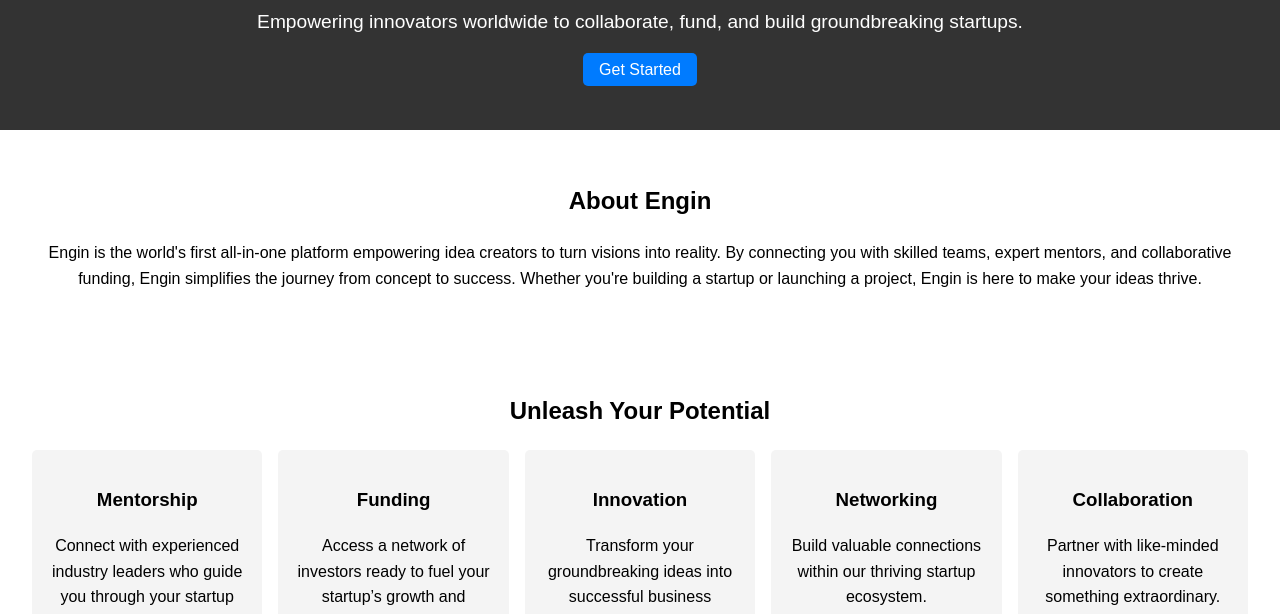
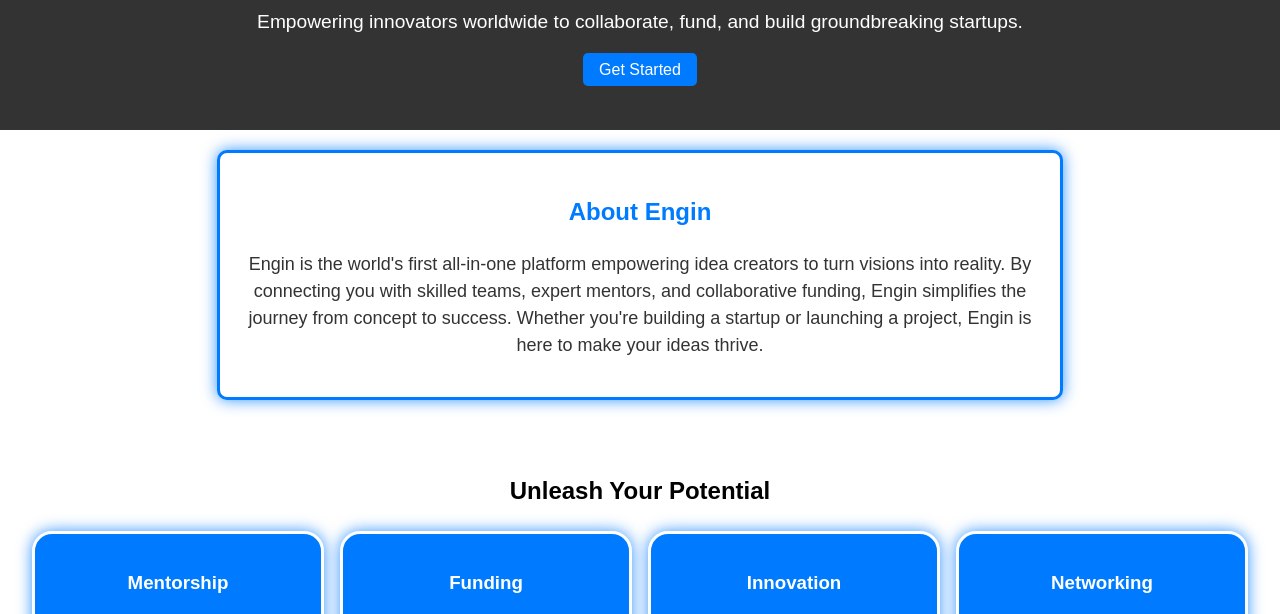
Before and after one commit to mohammedabsal/Engin, a plain HTML site: page frontend/index.html in a window 1280 px wide. Shown: the part 182-796 px from the top of the page. Drawn offline with Linux system fonts and the light colour scheme.

Commit message:
updated css styles

```diff
--- a/frontend/styles.css
+++ b/frontend/styles.css
@@ -54,19 +54,54 @@
     padding: 2rem;
     text-align: center;
 }
+#about {
+    border: 3px solid #007bff; /* Blue outline */
+    padding: 20px; /* Space inside the box */
+    width: 80%; /* Adjust width as needed */
+    margin: 20px auto; /* Centering the box */
+    border-radius: 10px; /* Optional: Rounded corners */
+    box-shadow: 0 0 15px rgba(0, 123, 255, 0.8);  /* Soft glow effect */
+    text-align: center;
+    max-width: 800px;
+    background: #fff;
+  }
+  #about:hover {
+    box-shadow: 0 0 25px rgba(0, 123, 255, 1); /* Brighter glow on hover */
+  }
+
+  #about h2 {
+    color: #007bff;
+    font-size: 24px;
+  }
+
+  #about p {
+    color: #333;
+    font-size: 18px;
+    line-height: 1.5;
+  }
 
 #features .features-grid {
     display: grid;
-    grid-template-columns: repeat(auto-fit, minmax(200px, 1fr));
+    grid-template-columns: repeat(auto-fit, minmax(250px, 1fr));
     gap: 1rem;
 }
 
 .feature {
-    background: #f4f4f4;
+    background: #007BFF;
     padding: 1rem;
-    border-radius: 5px;
+    border-radius: 20px;
+    color:#fff;
+    border:3px solid white;
+    box-shadow: 0 0 15px rgba(0, 123, 255, 0.8);
 }
-
+.feature:hover {
+    box-shadow: 0 0 25px rgba(0, 123, 255, 1); /* Brighter glow on hover */
+  }
+.feature p{
+    color: white;
+    font-size: 18px;
+    line-height: 1.5;
+}
 footer {
     background: #333;
     color: #fff;
```
